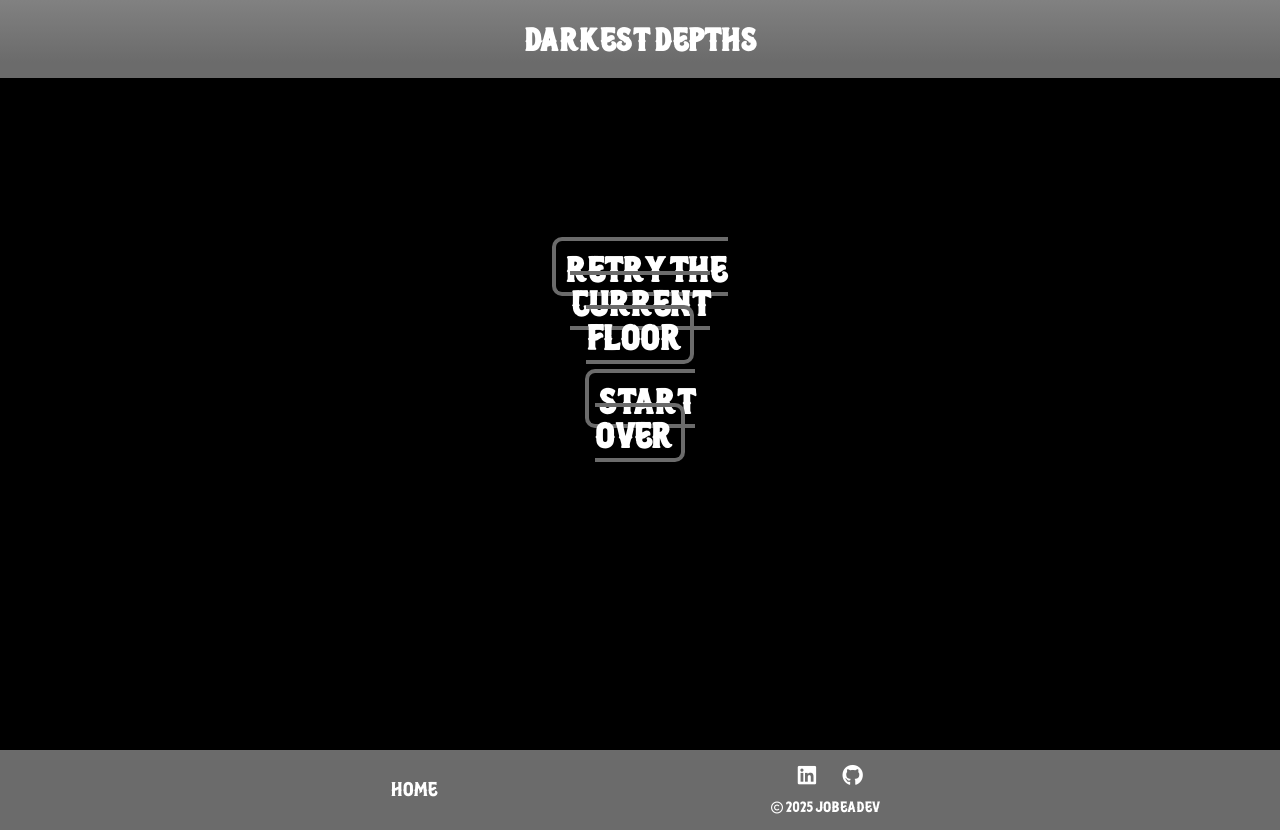
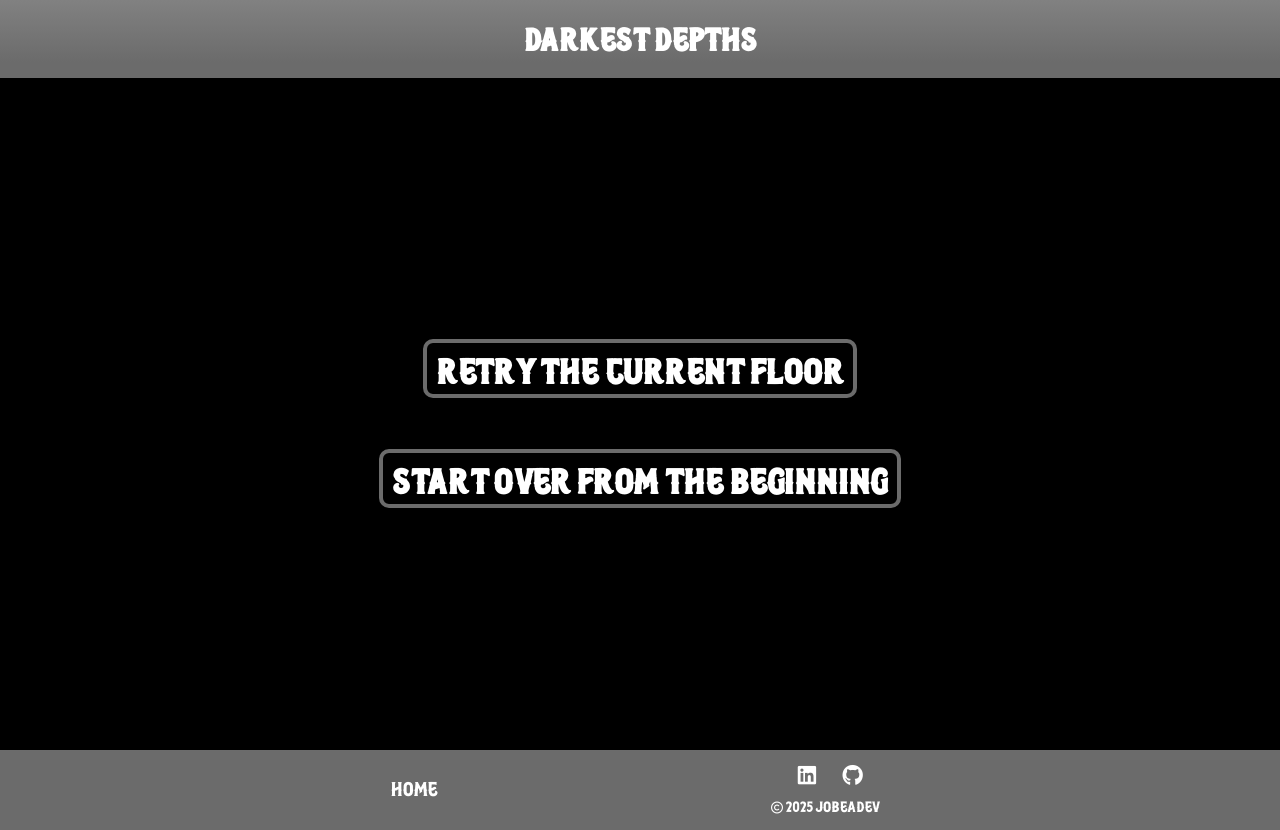
Before and after one commit to JobeADev/Darkest-Depths, a React (Vite) app: page /gameOverScreen in a window 1280 px wide. Built offline with nearby package versions, Linux system fonts and the light colour scheme.

Commit message:
Fixed gameOverScreen links and adjusted navbar when in route

```diff
--- a/src/components/NavBar/NavBar.jsx
+++ b/src/components/NavBar/NavBar.jsx
@@ -1,5 +1,5 @@
 import { useState, useContext, useEffect } from "react";
-import { Link } from "@tanstack/react-router";
+import { Link, useLocation } from "@tanstack/react-router";
 import { ClickedContext, CharacterContext } from "../contexts";
 import { FloorInfoArray } from "../data";
 import "./NavBar.css";
@@ -7,6 +7,7 @@ import "./NavBar.css";
 export default function NavBar() {
   const [clicked, setClicked] = useContext(ClickedContext);
   const [character] = useContext(CharacterContext);
+  const location = useLocation();
   // const [isMobile, setIsMobile] = useState(false);
 
   /* const handleScreenChange = () => {
@@ -46,11 +47,15 @@ export default function NavBar() {
         {/* <header className="floor-title-container"> */}
         {character[1] < 16 ? (
           <h1 className="floor-title">
-            {character[1] > 0 ? `floor ${character[1]}` : "darkest depths"}
+            {character[1] > 0 && location.pathname !== "/gameOverScreen"
+              ? `Floor ${character[1]}`
+              : character[1] > 0 && location.pathname === "/gameOverScreen"
+                ? "Game Over"
+                : "Darkest Depths"}
           </h1>
         ) : null}
         {/* </header> */}
-        {character[1] > 0 ? (
+        {character[1] > 0 && location.pathname !== "/gameOverScreen" ? (
           <section className="progress-bar-container">
             {FloorInfoArray.map((f, index) => (
               <div
--- /dev/null
+++ b/src/routes/gameOverScreen.css
@@ -0,0 +1,6 @@
+.game_over_links {
+  display: flex;
+  flex-direction: column;
+  justify-content: space-evenly;
+  height: 40%;
+}
--- a/src/routes/gameOverScreen.jsx
+++ b/src/routes/gameOverScreen.jsx
@@ -9,6 +9,7 @@ import {
   StartingEquipment,
   StartingShopInventory,
 } from "../components/data";
+import "./gameOverScreen.css";
 
 export const Route = createFileRoute("/gameOverScreen")({
   component: GameOverScreen,
@@ -32,7 +33,7 @@ function GameOverScreen() {
 
   return (
     <div className="index">
-      <header className="">
+      <header className="game_over_links">
         {/* <h1>you have perished!</h1> */}
         <h1 className="start-link-container">
           <Link
@@ -54,11 +55,10 @@ function GameOverScreen() {
             }}
             className="start-link"
           >
-            start over
+            start over from the beginning
           </Link>
         </h1>
       </header>
-      <div className=""></div>
     </div>
   );
 }
--- a/src/routes/index.css
+++ b/src/routes/index.css
@@ -15,7 +15,6 @@ body {
 }
 
 .start-link-container {
-  max-width: 200px;
   margin-top: 30px;
   text-align: center;
   justify-self: center;
```
